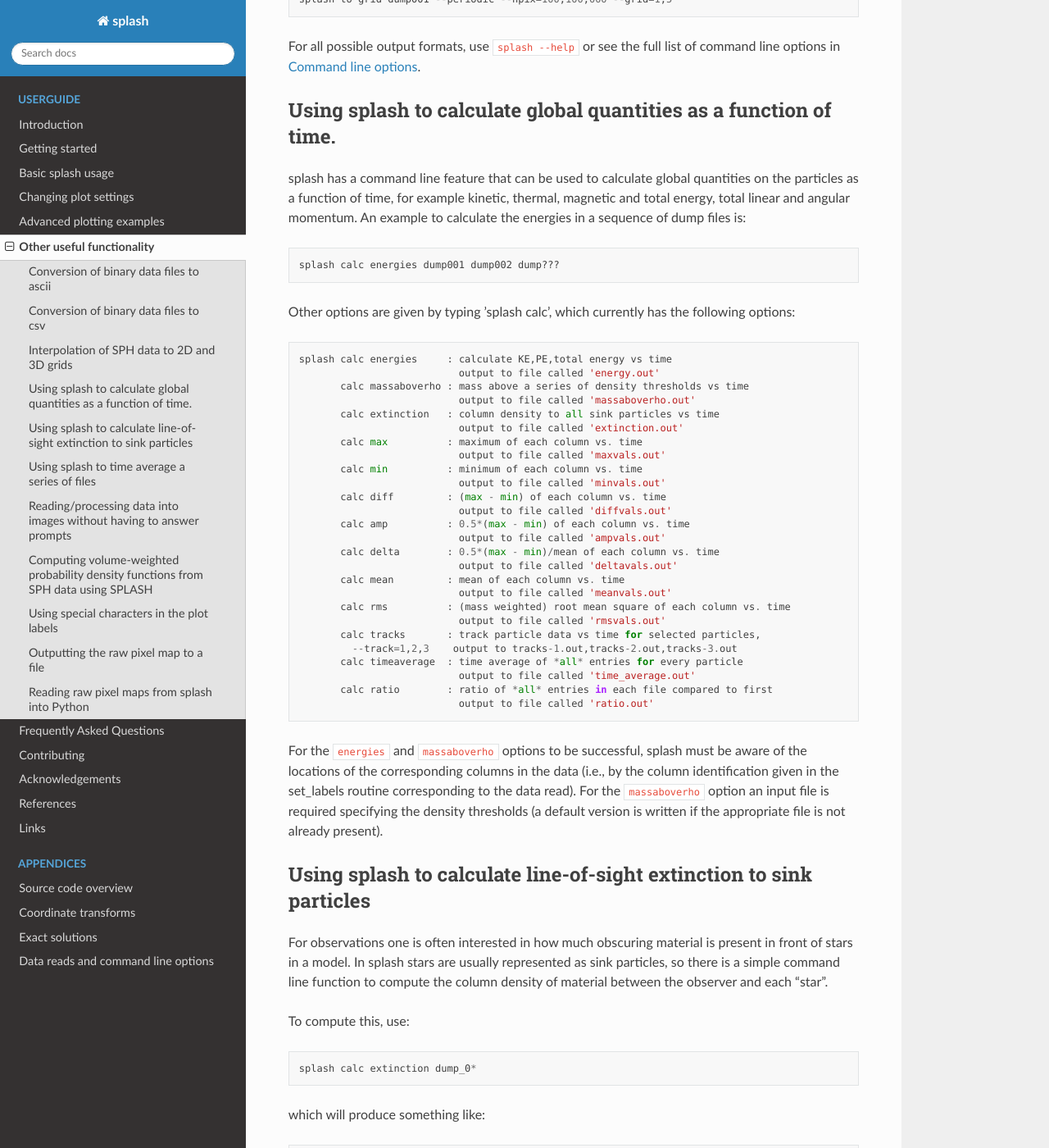
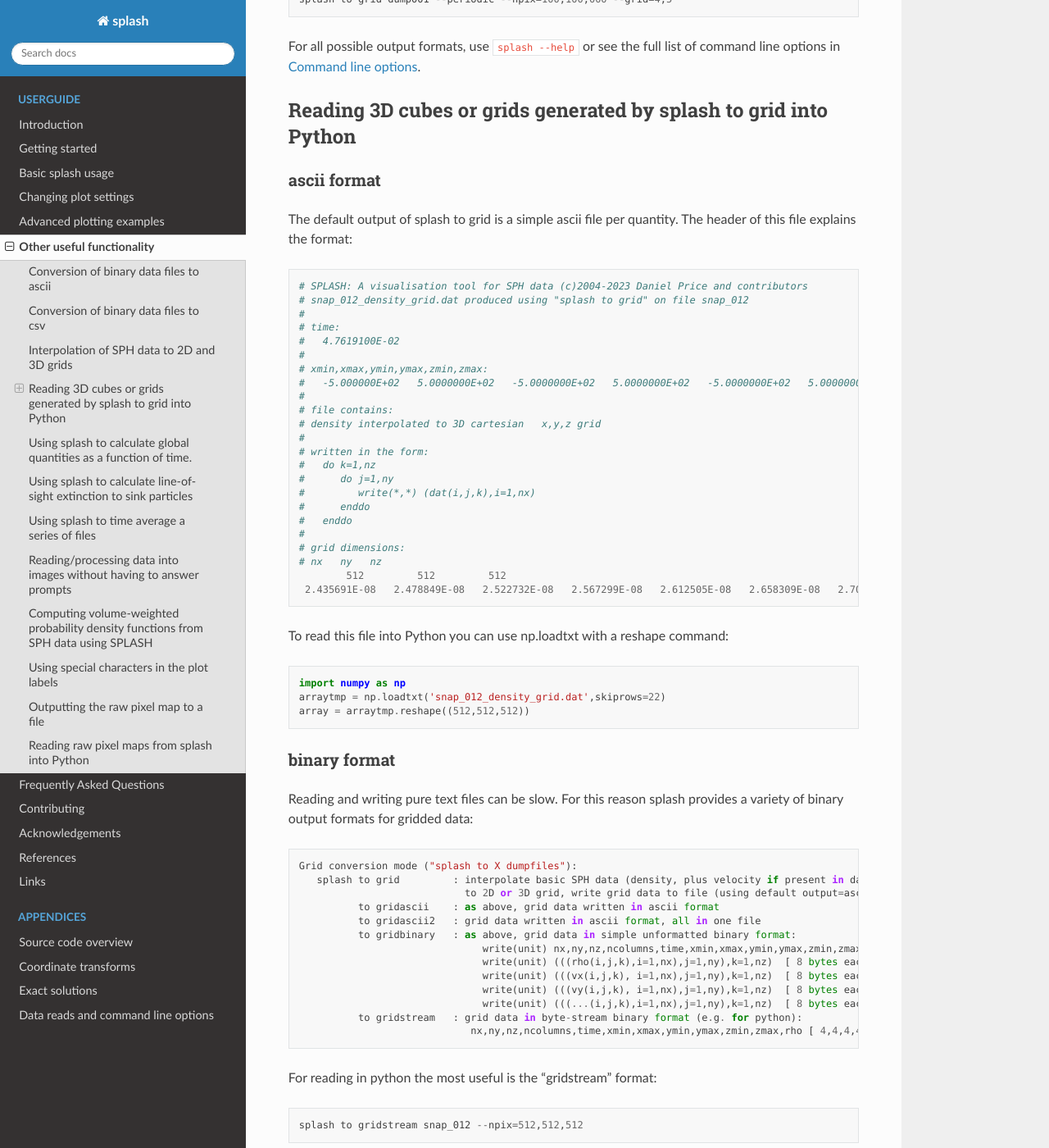
Before and after one commit to danieljprice/splash, a Sphinx documentation site: the page built from docs/other.rst, in a window 1280 px wide and 1400 px high, scrolled down 1824 px. Shown: the whole window at 82% size. Built offline with Sphinx 7.4.7 and the Read the Docs theme 2.0.0, drawn with Linux system fonts in a browser that asks for light colours; some of the changed text lies outside the part shown.

Commit message:
Update other.rst

```diff
--- a/docs/other.rst
+++ b/docs/other.rst
@@ -87,10 +87,85 @@ To change the number of pixels, you can use::
 
 and to interpolate only columns 4 and 5 you can use::
 
-  splash to grid dump001 --periodic --npix=100,100,000 --grid=1,5
+  splash to grid dump001 --periodic --npix=100,100,000 --grid=4,5
 
 For all possible output formats, use ``splash --help`` or see the full
 list of command line options in :ref:`sec:commandline`.
+
+Reading 3D cubes or grids generated by splash to grid into Python
+------------------------------------------------------------------
+
+ascii format
+~~~~~~~~~~~~~
+The default output of splash to grid is a simple ascii file per quantity.
+The header of this file explains the format::
+
+   # SPLASH: A visualisation tool for SPH data (c)2004-2023 Daniel Price and contributors
+   # snap_012_density_grid.dat produced using "splash to grid" on file snap_012
+   #
+   # time:
+   #   4.7619100E-02
+   #
+   # xmin,xmax,ymin,ymax,zmin,zmax:
+   #   -5.000000E+02   5.0000000E+02   -5.0000000E+02   5.0000000E+02   -5.0000000E+02   5.0000000E+02
+   #
+   # file contains:
+   # density interpolated to 3D cartesian   x,y,z grid
+   #
+   # written in the form:
+   #   do k=1,nz
+   #      do j=1,ny
+   #         write(*,*) (dat(i,j,k),i=1,nx)
+   #      enddo
+   #   enddo
+   #
+   # grid dimensions:
+   # nx   ny   nz
+           512         512         512
+    2.435691E-08   2.478849E-08   2.522732E-08   2.567299E-08   2.612505E-08   2.658309E-08   2.704713E-08   2.75
+
+To read this file into Python you can use np.loadtxt with a reshape command::
+
+   import numpy as np
+   arraytmp = np.loadtxt('snap_012_density_grid.dat',skiprows=22)
+   array = arraytmp.reshape((512,512,512))
+
+binary format
+~~~~~~~~~~~~~
+Reading and writing pure text files can be slow. For this reason splash provides a variety
+of binary output formats for gridded data::
+
+ Grid conversion mode ("splash to X dumpfiles"):
+    splash to grid         : interpolate basic SPH data (density, plus velocity if present in data)
+                             to 2D or 3D grid, write grid data to file (using default output=ascii)
+           to gridascii    : as above, grid data written in ascii format
+           to gridascii2   : grid data written in ascii format, all in one file
+           to gridbinary   : as above, grid data in simple unformatted binary format:
+                                write(unit) nx,ny,nz,ncolumns,time,xmin,xmax,ymin,ymax,zmin,zmax [ 4x4,7x8 bytes ]
+                                write(unit) (((rho(i,j,k),i=1,nx),j=1,ny),k=1,nz)  [ 8 bytes each ]
+                                write(unit) (((vx(i,j,k), i=1,nx),j=1,ny),k=1,nz)  [ 8 bytes each ]
+                                write(unit) (((vy(i,j,k), i=1,nx),j=1,ny),k=1,nz)  [ 8 bytes each ]
+                                write(unit) (((...(i,j,k),i=1,nx),j=1,ny),k=1,nz)  [ 8 bytes each ]
+           to gridstream   : grid data in byte-stream binary format (e.g. for python):
+                              nx,ny,nz,ncolumns,time,xmin,xmax,ymin,ymax,zmin,zmax,rho [ 4,4,4,4,8*7,8*nx*ny*nz ]
+
+For reading in python the most useful is the "gridstream" format::
+
+  splash to gridstream snap_012 --npix=512,512,512
+
+which produces a file called::
+
+  ----> WRITING TO snap_012.gridstream on unit 89 (unformatted binary stream)
+
+we can then read this file into Python as follows::
+
+  import numpy as np
+  with open("snap_012.gridstream", "rb") as file:
+    nx, ny, nz, ncolumns = np.fromfile(file, dtype=np.int32, count=4)
+    time, xmin, xmax, ymin, ymax, zmin, zmax = np.fromfile(file, dtype=np.float64, count=7)
+    rho = np.fromfile(file, dtype=np.float64, count=nx * ny * nz)
+  rho_array = rho.reshape((nx, ny, nz))
+
 
 .. _sec:splashcalc:
 
```
